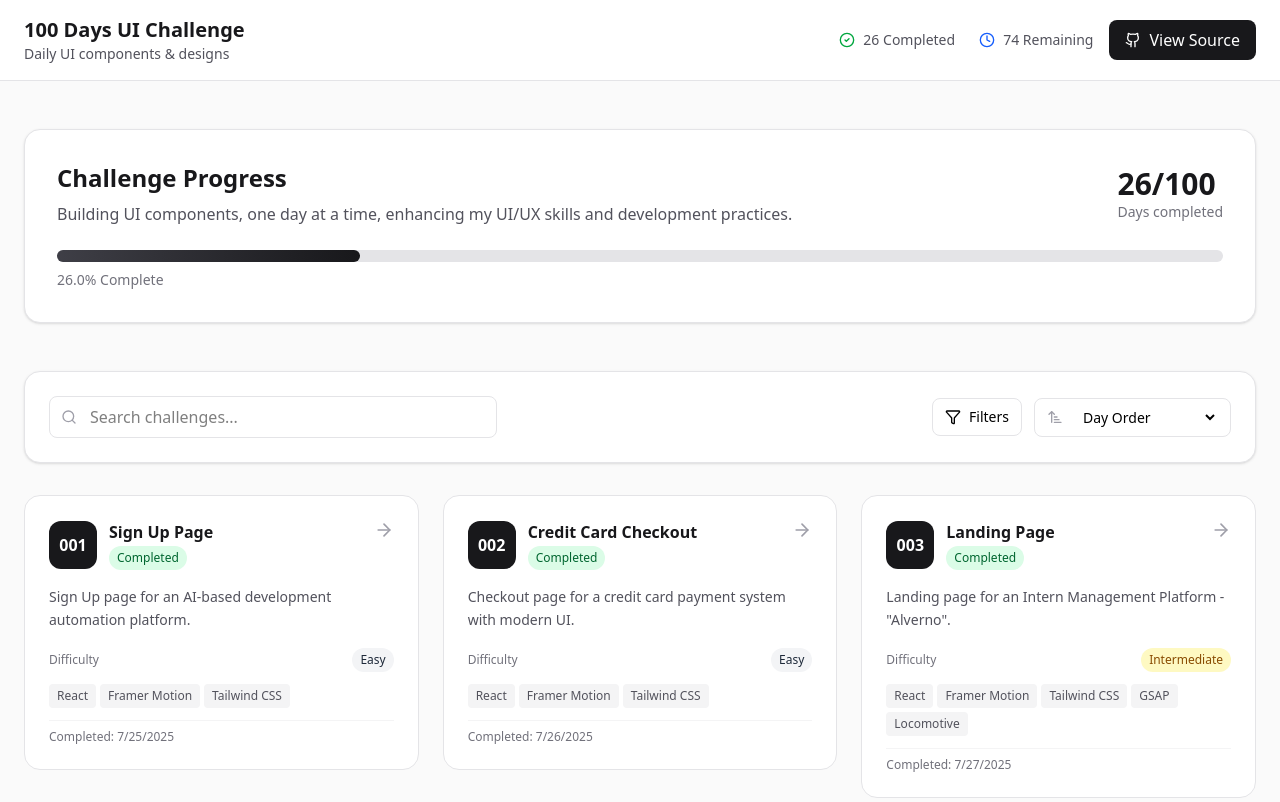
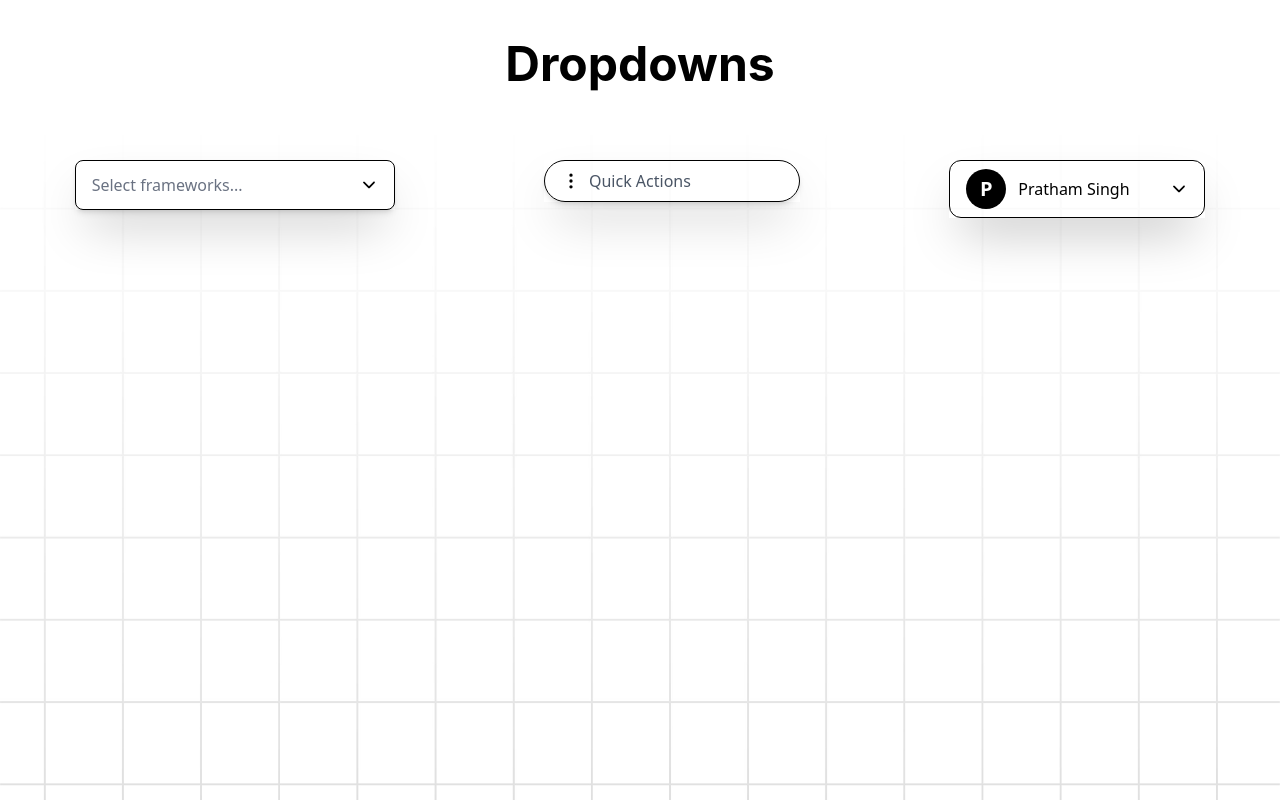
Before and after one commit to PrathamS1/dailyUIChallenges, a React (Vite) app: page /027 in a window 1280 px wide. Shown: the top 802 px of the page. Built offline with nearby package versions, Linux system fonts and the light colour scheme; a web font is replaced by a local one.

Commit message:
completed ui challenge 027 - Dropdown, created 3 dropdowns

```diff
--- a/src/App.jsx
+++ b/src/App.jsx
@@ -27,6 +27,7 @@ import Onboarding from "./components/dailyUI023";
 import BoardingPass from "./components/dailyUI024";
 import TVApp from "./components/dailyUI025";
 import Subscription from "./components/dailyUI026";
+import DropdownShowcase from "./components/dailyUI027";
 
 function App() {
   return (
@@ -59,6 +60,7 @@ function App() {
         <Route path="/024" element={<BoardingPass />} />
         <Route path="/025" element={<TVApp />} />
         <Route path="/026" element={<Subscription />} />
+        <Route path="/027" element={<DropdownShowcase/>} />
         <Route path="/plugin-management" element={<PluginManagement />} />
 
         {/* <Route path="/002" element={<New Element />} /> */}
--- a/src/components/Navigation.jsx
+++ b/src/components/Navigation.jsx
@@ -321,6 +321,17 @@ const Navigation = () => {
         technologies: ["React", "Framer Motion", "Tailwind CSS"],
         difficulty: "Intermediate",
         completedDate: "2025-08-26",
+      },
+      {
+        day: "027",
+        title: "Dropdowns",
+        description:
+          "A showcase of various dropdown styles and interactions.",
+        status: "completed",
+        route: "/027",
+        technologies: ["React", "Framer Motion", "Tailwind CSS"],
+        difficulty: "Intermediate",
+        completedDate: "2025-08-27",
       },
       // Add more challenges as they're completed
     ],
--- /dev/null
+++ b/src/components/dailyUI027.jsx
@@ -0,0 +1,240 @@
+import { useState } from "react";
+import { motion, AnimatePresence } from "framer-motion";
+import { IoIosArrowDown } from "react-icons/io";
+import {
+  FiEdit2,
+  FiTrash2,
+  FiShare2,
+  FiDownload,
+  FiCopy,
+  FiEye,
+  FiMoreVertical,
+  FiSettings,
+} from "react-icons/fi";
+import { IoNotificationsOutline, IoHelp } from "react-icons/io5";
+import { MdAttachMoney } from "react-icons/md";
+
+function MultiselectDropdown() {
+  const options = ["React", "Vue", "Angular", "Django", "React Native"];
+  const [open, setOpen] = useState(false);
+  const [selected, setSelected] = useState([]);
+  const [focused, setFocused] = useState(false);
+  const [clicked, setClicked] = useState(false);
+
+  const toggleOption = (opt) => {
+    setSelected((prev) =>
+      prev.includes(opt) ? prev.filter((o) => o !== opt) : [...prev, opt]
+    );
+  };
+
+  return (
+    <div className="w-80 mx-auto my-8 relative shadow-2xl h-fit">
+      <motion.div
+        tabIndex={0}
+        onFocus={() => setFocused(true)}
+        onBlur={() => setFocused(false)}
+        onMouseDown={() => setClicked(true)}
+        onMouseUp={() => setClicked(false)}
+        onClick={() => setOpen((o) => !o)}
+        className={`bg-white border border-black rounded-lg px-4 py-3 cursor-pointer flex flex-wrap gap-2 shadow-md outline-none transition-all duration-150 ${
+          focused ? "ring-1 ring-black ring-offset-2" : ""
+        } ${clicked ? "scale-95 bg-gray-100" : ""}`}
+        aria-haspopup="listbox"
+        aria-expanded={open}
+      >
+        {selected.length === 0 ? (
+          <span className="text-gray-500">Select frameworks...</span>
+        ) : (
+          selected.map((opt) => (
+            <span
+              key={opt}
+              className="bg-black text-white px-2 py-1 rounded text-xs"
+            >
+              {opt}
+            </span>
+          ))
+        )}
+        <motion.span
+          className="ml-auto text-black flex items-center"
+          animate={{ rotate: open ? 180 : 0 }}
+          transition={{ type: "spring", stiffness: 300, damping: 20 }}
+        >
+          <IoIosArrowDown size={18} />
+        </motion.span>
+      </motion.div>
+      <AnimatePresence>
+        {open && (
+          <motion.div
+            initial={{ opacity: 0, y: -10 }}
+            animate={{ opacity: 1, y: 0 }}
+            exit={{ opacity: 0, y: -10 }}
+            transition={{ duration: 0.2 }}
+            className="bg-white border absolute w-full overflow-hidden border-black rounded-lg mt-2 shadow-lg z-10"
+            role="listbox"
+          >
+            {options.map((opt) => (
+              <div
+                key={opt}
+                className="flex items-center px-4 py-2 cursor-pointer hover:bg-gray-100"
+                onClick={() => toggleOption(opt)}
+                tabIndex={0}
+                role="option"
+                aria-selected={selected.includes(opt)}
+              >
+                <input
+                  type="checkbox"
+                  checked={selected.includes(opt)}
+                  readOnly
+                  className="accent-black mr-2"
+                />
+                <span className="text-black">{opt}</span>
+              </div>
+            ))}
+          </motion.div>
+        )}
+      </AnimatePresence>
+    </div>
+  );
+}
+
+function ActionDropdown() {
+  const actions = [
+    { label: "Edit", icon: <FiEdit2 /> },
+    { label: "Delete", icon: <FiTrash2 /> },
+    { label: "Share", icon: <FiShare2 /> },
+    { label: "Download", icon: <FiDownload /> },
+    { label: "Copy", icon: <FiCopy /> },
+    { label: "Preview", icon: <FiEye /> },
+  ];
+  const [open, setOpen] = useState(false);
+  const [focused, setFocused] = useState(false);
+  const [clicked, setClicked] = useState(false);
+
+  return (
+    <div className="w-64 mx-auto my-8 relative shadow-2xl h-fit">
+      <button
+        className={`"bg-white border w-full border-black rounded-full px-4 py-2 shadow-md flex items-center gap-2" + ${
+          focused ? "ring-1 ring-black/50 ring-offset-2" : ""
+        } ${clicked ? "scale-95 bg-gray-100" : ""}`}
+        onClick={() => setOpen((o) => !o)}
+        aria-haspopup="menu"
+        aria-expanded={open}
+        onFocus={() => setFocused(true)}
+        onBlur={() => setFocused(false)}
+        onMouseDown={() => setClicked(true)}
+        onMouseUp={() => setClicked(false)}
+      >
+        <span className="text-black">
+          <FiMoreVertical size={20} />
+        </span>
+        <span className="ml-2 text-gray-600">Quick Actions</span>
+      </button>
+      <AnimatePresence>
+        {open && (
+          <motion.div
+            initial={{ opacity: 0, y: -10 }}
+            animate={{ opacity: 1, y: 0 }}
+            exit={{ opacity: 0, y: -10 }}
+            transition={{ duration: 0.2 }}
+            className="bg-white border overflow-hidden w-full absolute border-black rounded-lg mt-2 shadow-lg z-10"
+            role="menu"
+          >
+            {actions.map((act) => (
+              <div
+                key={act.label}
+                className="flex items-center px-4 py-2 cursor-pointer hover:bg-gray-100 gap-2"
+                role="menuitem"
+                tabIndex={0}
+              >
+                <span className="mr-2 text-lg text-black">{act.icon}</span>
+                <span className="text-black">{act.label}</span>
+              </div>
+            ))}
+          </motion.div>
+        )}
+      </AnimatePresence>
+    </div>
+  );
+}
+
+function ProfileDropdown() {
+  const [open, setOpen] = useState(false);
+  const [focused, setFocused] = useState(false);
+  const [clicked, setClicked] = useState(false);
+  const menuOptions = [
+    { label: "Profile", icon: <FiEye /> },
+    { label: "Settings", icon: <FiSettings /> },
+    { label: "Notifications", icon: <IoNotificationsOutline /> },
+    { label: "Billing", icon: <MdAttachMoney /> },
+    { label: "Help", icon: <IoHelp /> },
+    { label: "Logout", icon: <FiTrash2 /> },
+  ];
+  return (
+    <div className="w-64 mx-auto my-8 flex flex-col items-center relative shadow-2xl h-fit">
+      <motion.div
+        className={`flex items-center gap-3 cursor-pointer justify-between border-1 rounded-xl px-4 py-2 w-full outline-none transition-all duration-150 ${
+          focused ? "ring-1 ring-black ring-offset-2" : ""
+        } ${clicked ? "scale-95 bg-gray-100" : ""}`}
+        tabIndex={0}
+        onClick={() => setOpen((o) => !o)}
+        onFocus={() => setFocused(true)}
+        onBlur={() => setFocused(false)}
+        onMouseDown={() => setClicked(true)}
+        onMouseUp={() => setClicked(false)}
+        aria-haspopup="menu"
+        aria-expanded={open}
+      >
+        <div className="w-10 h-10 rounded-full bg-black flex items-center justify-center text-white font-bold text-xl">
+          P
+        </div>
+        <span className="text-black font-medium">Pratham Singh</span>
+        <motion.span
+          className="ml-auto text-black flex items-center"
+          animate={{ rotate: open ? 180 : 0 }}
+          transition={{ type: "spring", stiffness: 300, damping: 20 }}
+        >
+          <IoIosArrowDown size={18} />
+        </motion.span>
+      </motion.div>
+      <AnimatePresence>
+        {open && (
+          <motion.div
+            initial={{ opacity: 0, y: -10 }}
+            animate={{ opacity: 1, y: 0 }}
+            exit={{ opacity: 0, y: -10 }}
+            transition={{ duration: 0.2 }}
+            className="bg-white border overflow-hidden absolute top-16 border-black rounded-lg mt-2 shadow-lg w-full z-10"
+            role="menu"
+          >
+            {menuOptions.map((opt, idx) => (
+              <div
+                key={opt.label}
+                className={`flex items-center px-4 py-2 cursor-pointer hover:bg-gray-200 gap-2 ${idx === menuOptions.length - 1 ? "text-red-600" : "text-black"}`}
+                role="menuitem"
+                tabIndex={0}
+              >
+                <span className="mr-2 text-lg">{opt.icon}</span>
+                <span>{opt.label}</span>
+              </div>
+            ))}
+          </motion.div>
+        )}
+      </AnimatePresence>
+    </div>
+  );
+}
+
+export default function DropdownShowcase() {
+  return (
+    <div className="w-full h-screen bg-[url('/dropbg.jpg')] bg-cover bg-no-repeat">
+      <h1 className="text-5xl font-bold text-black w-full text-center font-[Inter] py-10">
+        Dropdowns
+      </h1>
+      <div className="w-full flex justify-center h-[70%]">
+        <MultiselectDropdown />
+        <ActionDropdown />
+        <ProfileDropdown />
+      </div>
+    </div>
+  );
+}
```
Also changed, not shown: public/dropbg.jpg (added), 1 other file (tests, documents, lock files or other folders).
